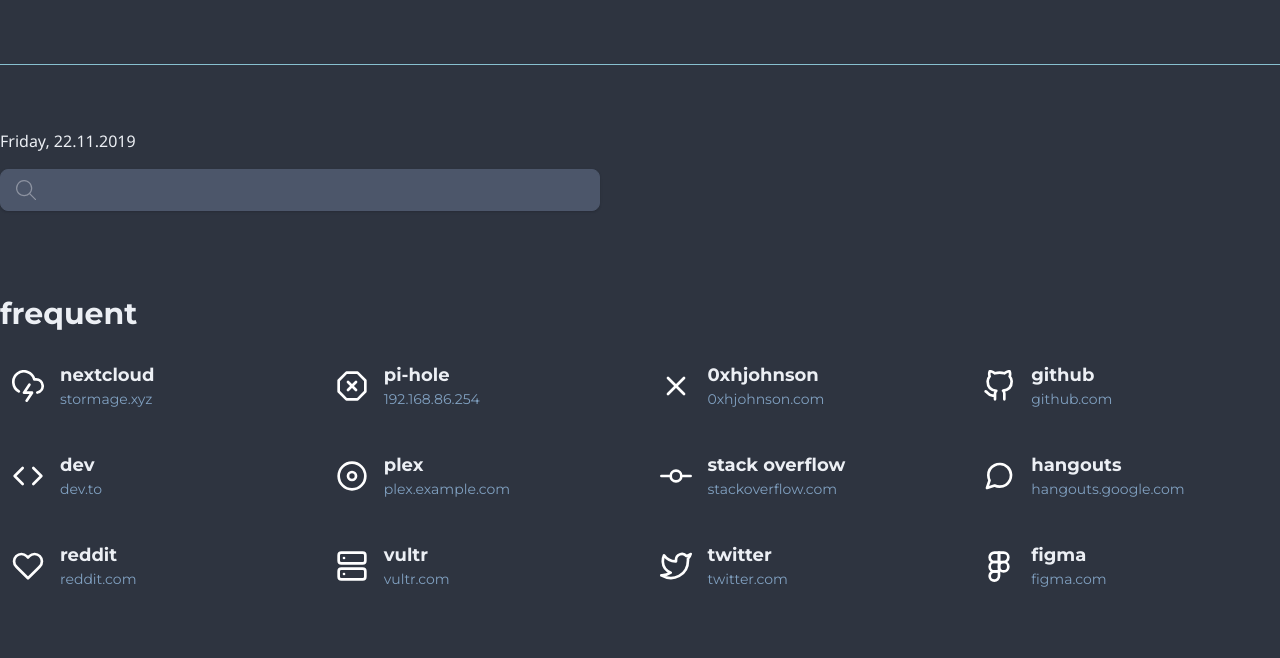
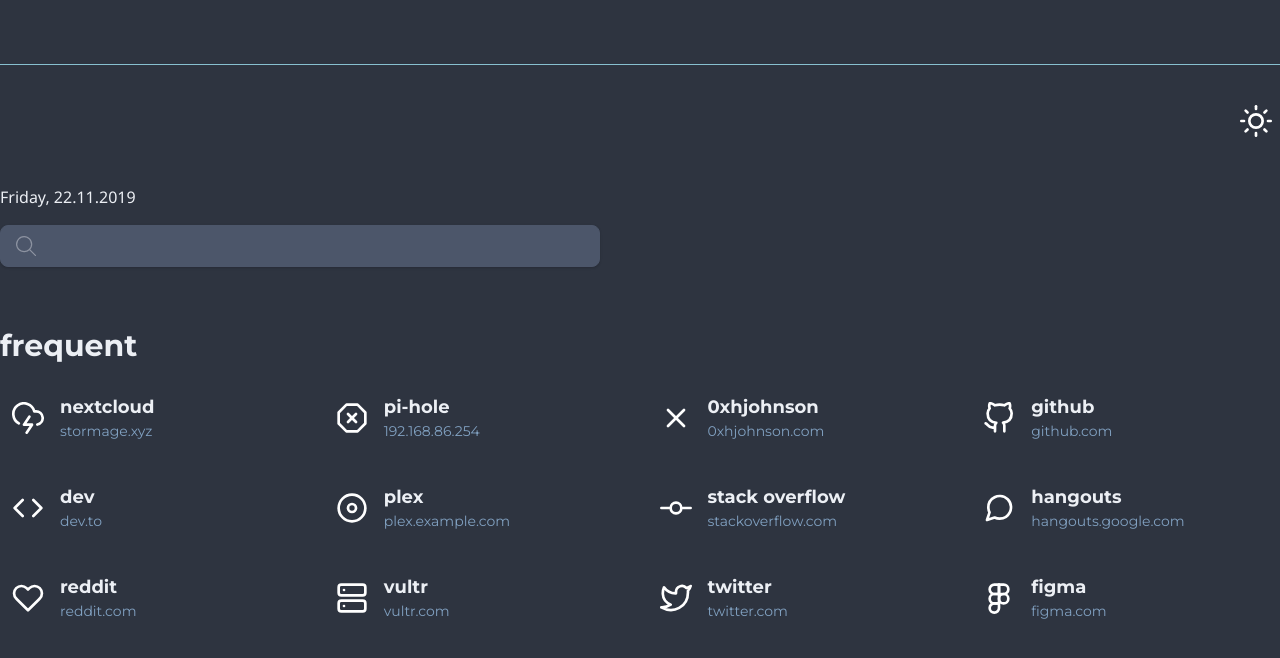
Before and after one commit to 0xhjohnson/minimal-start, a Svelte app: page / in a window 1280 px wide. Shown: the top 658 px of the page. Built offline with nearby package versions, Linux system fonts and the light colour scheme.

Commit message:
Initial night/day mode switch

```diff
--- a/public/global.css
+++ b/public/global.css
@@ -1,9 +1,5 @@
 html, body {
   font-family: 'Noto Sans', sans-serif;
-}
-
-body {
-  background-color: #2e3440;
 }
 
 .font-mont {
--- a/src/App.svelte
+++ b/src/App.svelte
@@ -1,6 +1,23 @@
 <script>
+  import feather from 'feather-icons';
+  import { mode } from './stores.js';
   import Headline from './Headline.svelte'
   import Frequent from './Frequent/Frequent.svelte'
+
+  let icon;
+  let ariaLabel;
+
+  $: if ($mode) {
+    icon = feather.icons.moon.toSvg();
+    ariaLabel = 'Switch to dark mode';
+    document.body.classList.add('bg-snow');
+    document.body.classList.remove('bg-night-darkest');
+  } else {
+    icon = feather.icons.sun.toSvg();
+    ariaLabel = 'Switch to light mode';
+    document.body.classList.add('bg-night-darkest');
+    document.body.classList.remove('bg-snow');
+  }
 </script>
 
 <style>
@@ -12,6 +29,14 @@
 <main class="flex justify-center h-screen">
   <div class="container my-16">
     <hr class="text-frost-lighter">
+    <div class="flex justify-end pt-8">
+      <button
+        aria-label={ariaLabel}
+        class="rounded-full p-2"
+        on:click={() => mode.update(m => !m)}>
+        {@html icon}
+      </button>
+    </div>
     <Headline />
     <Frequent />
   </div>
--- a/src/Headline.svelte
+++ b/src/Headline.svelte
@@ -61,7 +61,6 @@
 
         if (includes(':', search.query)) {
           const query = last(split(':', search.query));
-
           return window.location.href = `${search.service}${query}`;
         }
         return window.location.href = `https://duckduckgo.com/?q=${search.query}`;
@@ -87,7 +86,7 @@
 
 <svelte:window on:keydown={handleKeydown} />
 
-<div class="flex py-16">
+<div class="flex py-10">
   <div class="flex flex-col justify-center space-between">
     <p class="text-snow">{date}</p>
     <input
--- /dev/null
+++ b/src/stores.js
@@ -0,0 +1,3 @@
+import { writable } from 'svelte/store';
+
+export const mode = writable(false);
```
Also changed, not shown: 1 other file (tests, documents, lock files or other folders).
